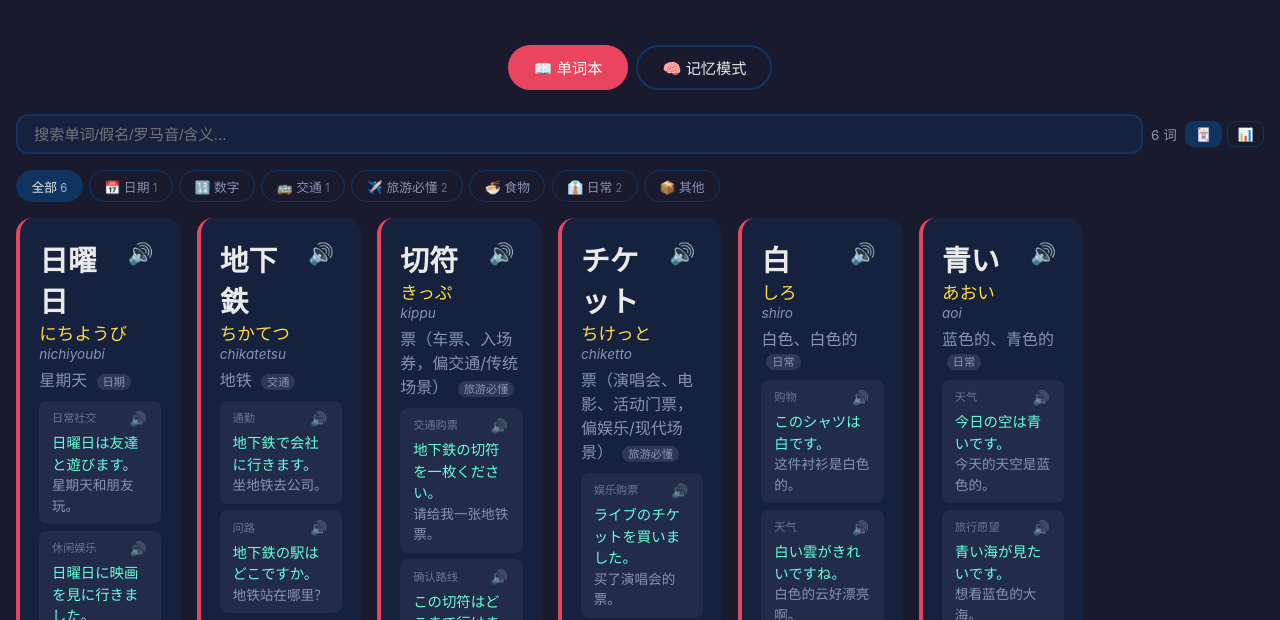
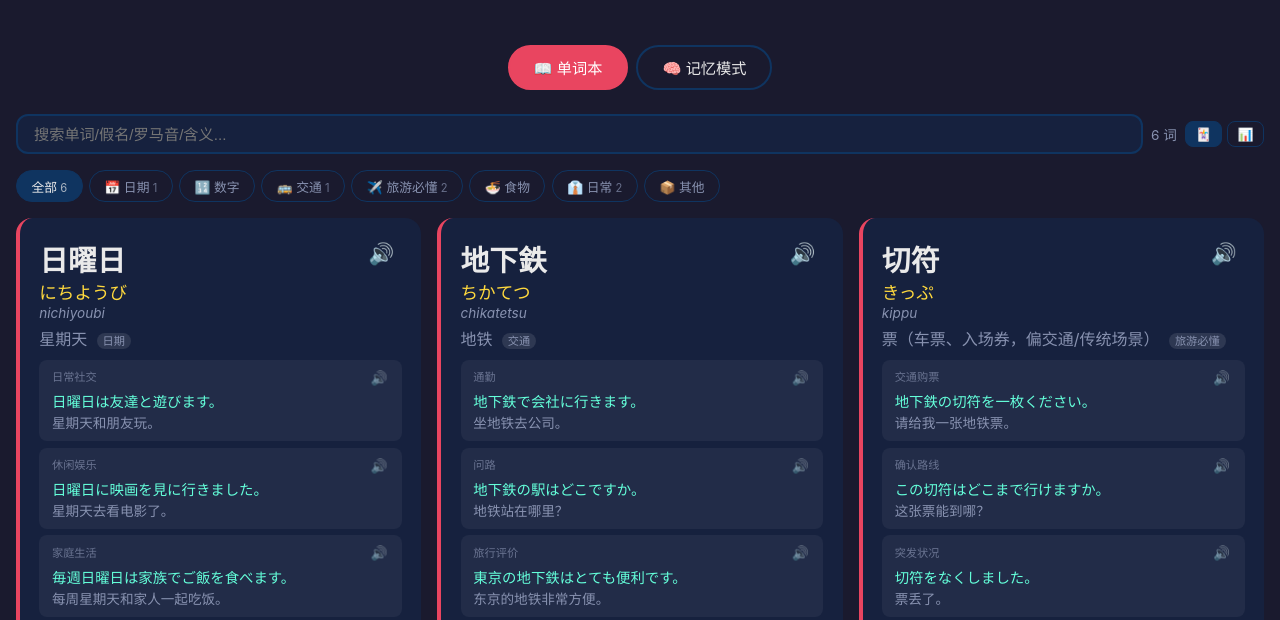
Before and after one commit to ivane/nihongo, a plain HTML site: page index.html in a window 1280 px wide. Shown: the part 115-735 px from the top of the page. Drawn offline with Linux system fonts and the light colour scheme.

```diff
--- a/index.html
+++ b/index.html
@@ -26,7 +26,7 @@
 .cat-btn{padding:.35rem .9rem;border-radius:20px;cursor:pointer;border:1px solid var(--accent2);background:transparent;color:var(--dim);font-size:.8rem;transition:.2s;white-space:nowrap}
 .cat-btn:hover,.cat-btn.active{background:var(--accent2);color:var(--text);border-color:var(--accent2)}
 .cat-btn .cat-count{font-size:.7rem;opacity:.7;margin-left:.2rem}
-.word-grid{display:grid;grid-template-columns:repeat(auto-fill,minmax(160px,1fr));gap:1rem}
+.word-grid{display:grid;grid-template-columns:repeat(auto-fill,minmax(320px,1fr));gap:1rem}
 @media(max-width:768px){
   body{padding:.5rem}
   .header{padding:1rem 0;margin-bottom:1rem}
@@ -78,8 +78,6 @@
 .word-card .related .rel-word:hover{text-decoration:underline}
 .word-card .related .rel-diff{color:var(--dim);font-size:.82rem;margin-top:.3rem}
 .word-card .date{color:var(--dim);font-size:.75rem;margin-top:.5rem;text-align:right}
-.word-card .expand-btn{display:none;background:none;border:1px dashed var(--dim);color:var(--dim);width:100%;padding:.3rem 0;border-radius:8px;cursor:pointer;font-size:.75rem;margin-top:.4rem;transition:.2s}
-.word-card .expand-btn:hover{border-color:var(--text);color:var(--text)}
 .empty{text-align:center;padding:3rem;color:var(--dim);font-size:1.1rem}
 table.word-table{width:100%;border-collapse:collapse;font-size:.9rem}
 table.word-table thead{position:sticky;top:0;z-index:1}
@@ -333,9 +331,7 @@
   } else {
     document.getElementById('wordGrid').style.display = 'grid';
     document.getElementById('wordTable').style.display = 'none';
-  grid.innerHTML = sorted.map(w => {
-    const catEmoji = (w.category||'').match(/^(.)\s/)?.[1] || '📝';
-    return `
+  grid.innerHTML = sorted.map(w => `
     <div class="word-card">
       <div class="top-row">
         <div class="kanji">${w.kanji}</div>
@@ -344,13 +340,11 @@
       <div class="reading">${w.kana || w.reading}</div>
       <div class="romaji">${w.romaji||''}</div>
       <div class="meaning">${w.meaning} ${w.category?`<span style="font-size:.7rem;padding:1px 6px;border-radius:8px;background:rgba(255,255,255,.1);margin-left:.3rem">${w.category}</span>`:''}</div>
-      <div class="xhs-cover" style="display:none"><span class="xhs-emoji">${catEmoji}</span><span class="kanji">${w.kanji}</span><button class="speak-btn" onclick="speak('${w.kanji}')" title="朗读">🔊</button></div>
-      <div class="xhs-body" style="display:none"><div class="reading">${w.kana || w.reading}</div><div class="romaji">${w.romaji||''}</div><div class="meaning">${w.meaning}</div></div>
       <div class="examples">${renderExamples(w.examples || w.example)}</div>
       ${w.related ? `<div class="related"><span class="rel-word" onclick="document.getElementById('searchInput').value='${w.related.word}';renderList()">🔗 ${w.related.word}（${w.related.kana}）</span><div class="rel-diff">${w.related.difference}</div></div>` : ''}
-      <button class="expand-btn" onclick="this.parentElement.classList.toggle('expanded')">📖 展开例句</button>
       <div class="date">${w.added||''}</div>
-    </div>`}).join('');
+    </div>
+  `).join('');
   }
 }
 
```
